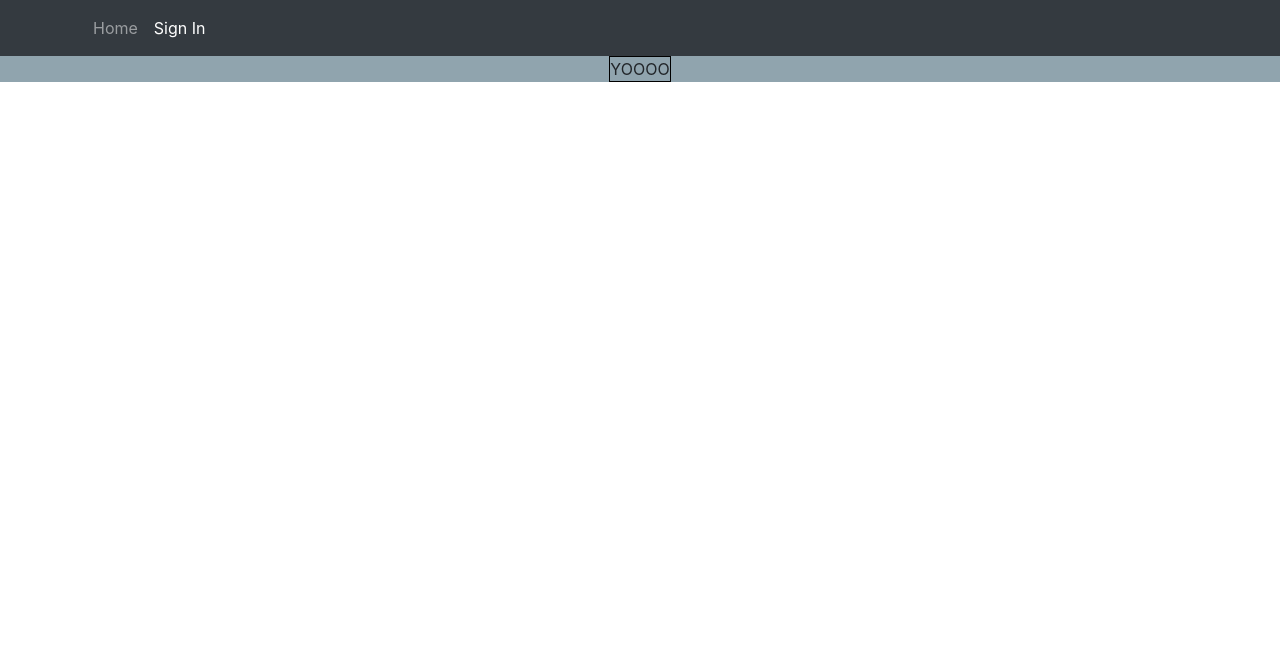
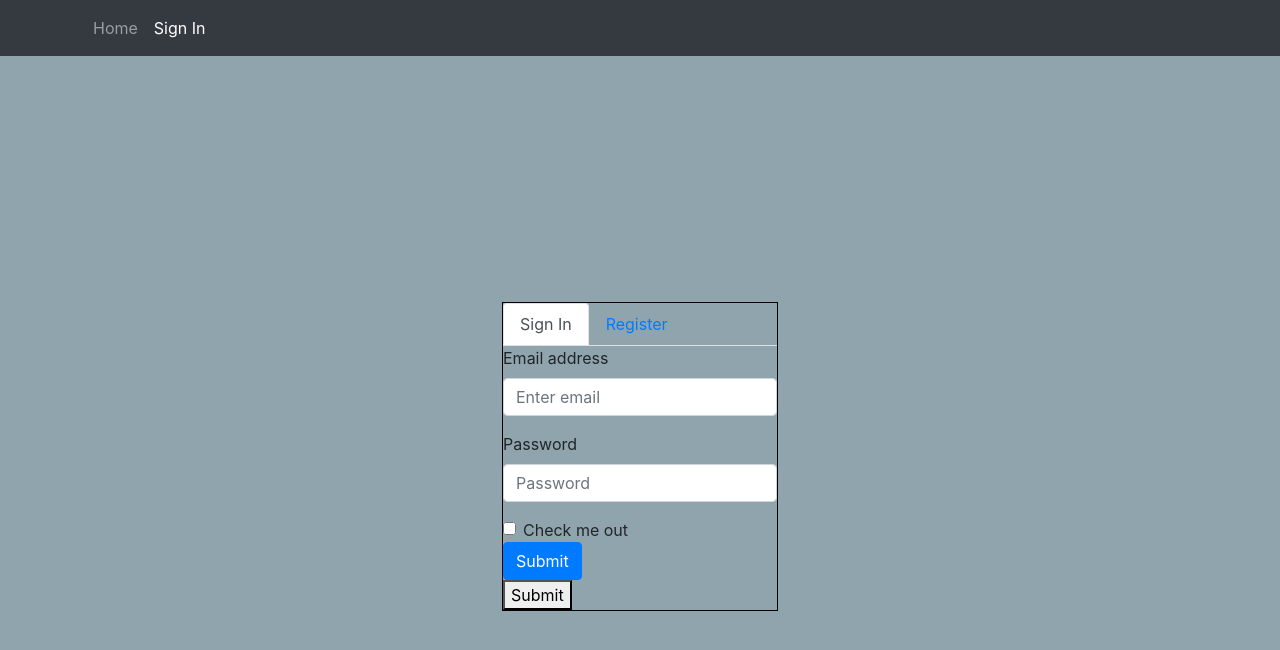
Before and after one commit to SalvadorM/hunter-front-end, a React (Create React App) app: page /user/login in a window 1280 px wide. Shown: the top 650 px of the page. Built offline with nearby package versions, Linux system fonts and the light colour scheme.

Commit message:
added axios and folder structure

```diff
--- a/src/scenes/Home/scenes/NavBar.js
+++ b/src/scenes/Home/scenes/NavBar.js
@@ -5,8 +5,6 @@ class NavBar extends Component {
 
     render(){
         console.log(this.props.match)
-
-
         return(
                 <nav className="navbar navbar-expand-lg navbar-dark bg-dark">
                     <div className="container">
--- a/src/scenes/Sign/forms/Login.js
+++ b/src/scenes/Sign/forms/Login.js
@@ -3,7 +3,25 @@ import {Redirect} from 'react-router-dom'
 
 class LoginForm extends Component {
     render(){
-        return(<div>LOGIN PAGE</div>)
+        return(
+        <div>
+            <form>
+            <div className="form-group">
+                <label for="exampleInputEmail1">Email address</label>
+                <input type="email" className="form-control" id="exampleInputEmail1" aria-describedby="emailHelp" placeholder="Enter email"></input>
+            </div>
+            <div class="form-group">
+                <label for="exampleInputPassword1">Password</label>
+                <input type="password" className="form-control" id="exampleInputPassword1" placeholder="Password"></input>
+            </div>
+            <div className="form-check">
+                <input type="checkbox" className="form-check-input" id="exampleCheck1"></input>
+                <label className="form-check-label" for="exampleCheck1">Check me out</label>
+            </div>
+            <button type="submit" className="btn btn-primary">Submit</button>
+            </form>
+        </div>
+        )
     }
 }
 
--- a/src/scenes/Sign/forms/Register.js
+++ b/src/scenes/Sign/forms/Register.js
@@ -3,8 +3,34 @@ import {Redirect} from 'react-router-dom'
 
 class RegisterForm extends Component {
     render(){
-        return(<div>
-            <p>REGISTER PAGE</p>
+        return(
+        <div>
+            <form>
+            <div className="form-group">
+                <label for="exampleInputEmail1">Email address</label>
+                <input type="email" className="form-control" id="exampleInputEmail1" aria-describedby="emailHelp" placeholder="Enter email"></input>
+            </div>
+
+            <div className="form-group">
+                <label for="exampleInputEmail1">Email address</label>
+                <input type="email" className="form-control" id="exampleInputEmail1" aria-describedby="emailHelp" placeholder="Enter email"></input>
+            </div>
+
+
+            <div className="form-group">
+                <label for="exampleInputEmail1">Email address</label>
+                <input type="email" className="form-control" id="exampleInputEmail1" aria-describedby="emailHelp" placeholder="Enter email"></input>
+            </div>
+
+
+            <div className="form-group">
+                <label for="exampleInputEmail1">Email address</label>
+                <input type="email" className="form-control" id="exampleInputEmail1" aria-describedby="emailHelp" placeholder="Enter email"></input>
+            </div>
+
+
+            <button type="submit" className="btn btn-primary">Submit</button>
+            </form>
         </div>)
     }
 }
--- a/src/scenes/Sign/index.js
+++ b/src/scenes/Sign/index.js
@@ -1,5 +1,5 @@
 import React, {Component} from 'react'
-import {Redirect} from 'react-router-dom'
+import {Redirect, NavLink} from 'react-router-dom'
 //compoenents
 import LoginForm from './forms/Login'
 import RegisterForm from './forms/Register'
@@ -13,26 +13,42 @@ class UserForm extends Component {
 
         const currentPage = this.props.match.params.page
 
+        let currentForm =<div></div>
+
+        // test the url to render correct form in single page
+        // loginform and register form return only FORMS!
+        if(currentPage === 'login') {
+            currentForm = (<LoginForm />)
+        } else if(currentPage === 'register'){
+            currentForm = (<RegisterForm />)
+        }else {
+            currentForm = (<Redirect to="/home"/>)
+        }
+
         console.log(currentPage)
         return(
         <div className="flex-container">
             <div className="row">
-                <div className="flex-item">YOOOO </div>
+                <div className="flex-item">
+                <div className="register-form">
+                    <div className="form">
+                        <nav className="nav nav-tabs">
+                            <NavLink to="/user/login" activeClassName="active" className="nav-link">Sign In</NavLink>
+                            <NavLink to="/user/register" activeClassName="active" className="nav-link">Register</NavLink>
+                        </nav>
+                        <div className="form-content">
+                            {currentForm}
+                            <button type="button" className="btnSubmit">Submit</button>
+                        </div>
+                    </div>
+                </div>
+                </div>
             </div>
         </div>
         )
 
 
 
-        // test the url to render correct form in single page
-        //loginform and register form return only FORMS!
-        // if(currentPage === 'login') {
-        //     return(<LoginForm />)
-        // } else if(currentPage === 'register'){
-        //     return(<RegisterForm />)
-        // }else {
-        //     return(<Redirect to="/home"/>)
-        // }
     }
 }
 
--- a/src/stylesheets/userform/userform.scss
+++ b/src/stylesheets/userform/userform.scss
@@ -4,7 +4,7 @@
 $userformBG-color: #90A4AE;
 
 .flex-container {
-    height: 100%;
+    height: 100vh;
     background-color: $userformBG-color;
     margin: 0;
     padding: 0;
@@ -17,3 +17,5 @@ $userformBG-color: #90A4AE;
     width: auto;
     border: 1px black solid;
 }
+
+//the form container
--- /dev/null
+++ b/src/utilities/privateRouter.js
@@ -0,0 +1,2 @@
+import React, { Component } from 'react'
+import { Router, Redirect } from 'react-router-dom'
```
Also changed, not shown: src/scenes/Sign/functions/login.js (added, +7 -0 lines), src/utilities/authentication.js (added, +27 -0 lines), src/utilities/axios.js (added, +9 -0 lines), src/scenes/Sign/functions/register.js (added).
